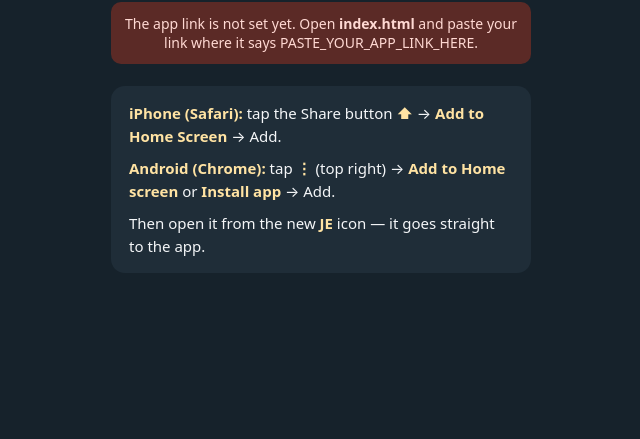
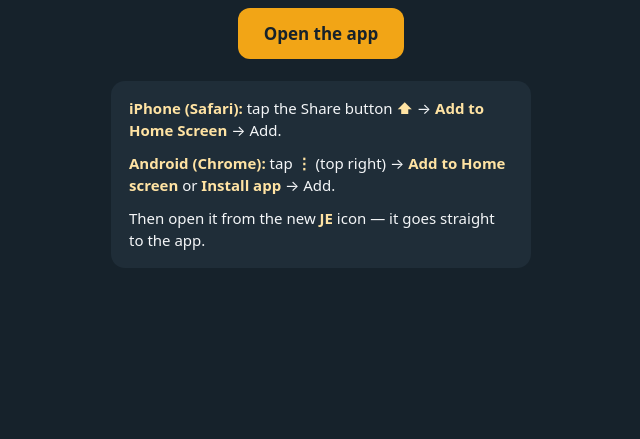
Before and after one commit to jagadamba246874-sketch/jagD3UDhY5Bi1iKEVF, a plain HTML site: page index.html in a window 1280 px wide. Shown: the part 361-800 px from the top of the page, without its empty margins (319-959 px from the left). Drawn offline with Linux system fonts and the light colour scheme.

Commit message:
Update index.html

```diff
--- a/index.html
+++ b/index.html
@@ -15,7 +15,7 @@
 <link rel="manifest" href="manifest.webmanifest">
 <script>
   /* ====== PUT YOUR APP LINK HERE (the one ending in /exec), between the quotes ====== */
-  var APP_URL = 'PASTE_YOUR_APP_LINK_HERE';
+  var APP_URL = 'https://script.google.com/macros/s/AKfycbzlULSLpZEK1gVfeTsX8H731lJqARJajLCyld0-ME1O91fzsH_1H6QRr0sxh0BA9OQ/exec';
   /* ================================================================================= */
 
   // opened from the home-screen icon -> go straight to the app
```
